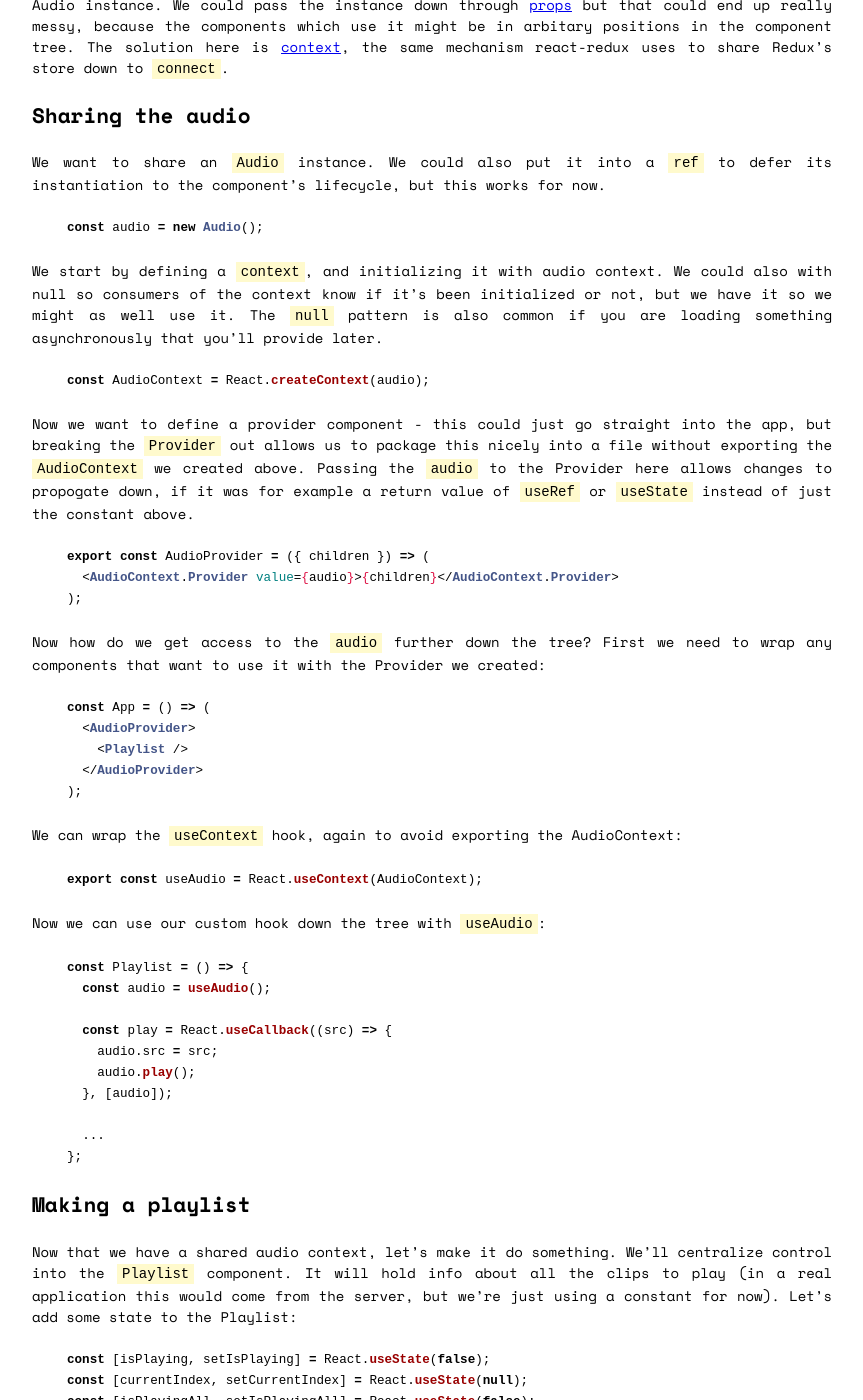
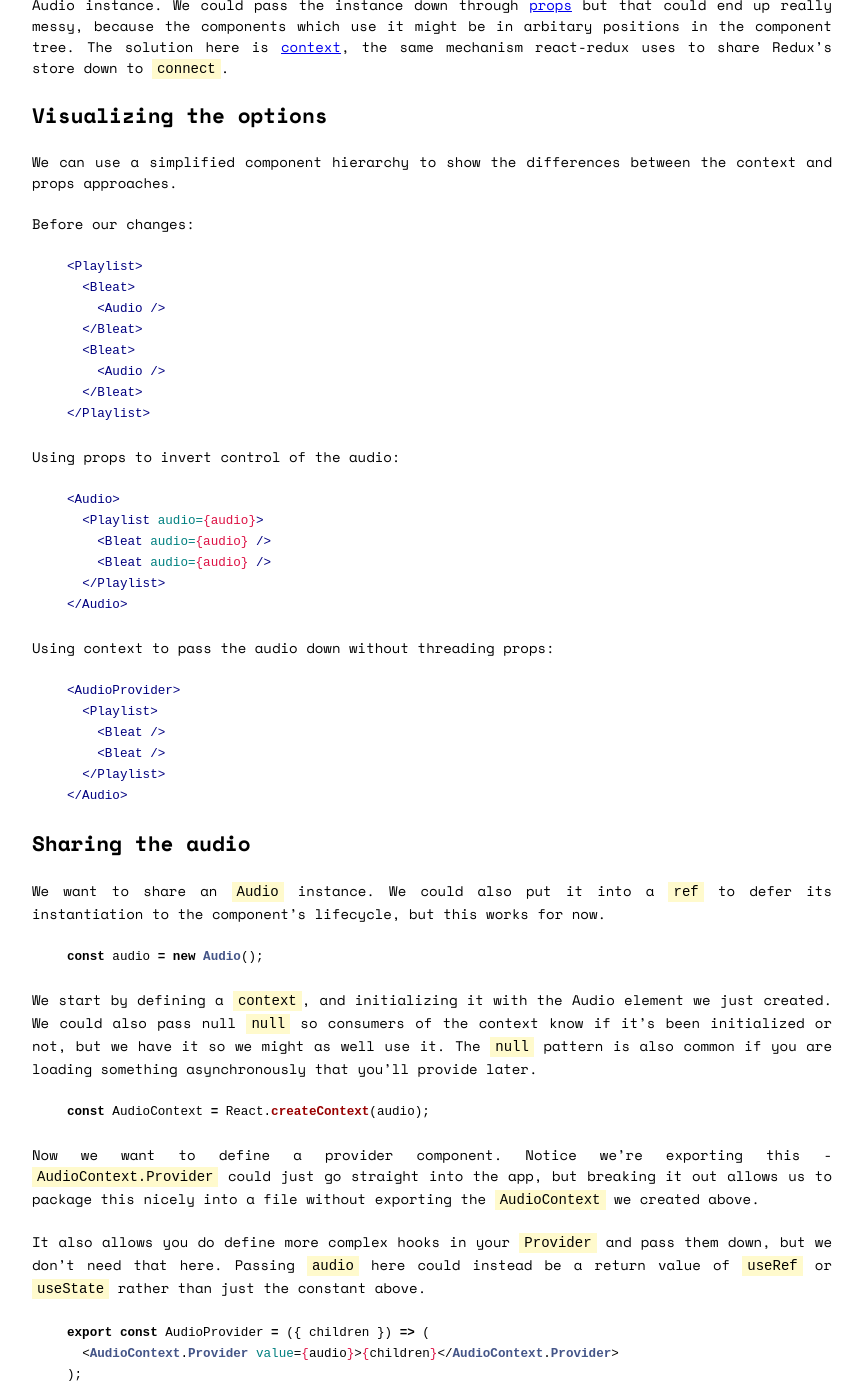
Before and after one commit to ecto/dotcom, a Jekyll site: the page built from _posts/2020-04-21-react-audio.md, in a window 1280 px wide and 1400 px high, scrolled down 1708 px. Shown: the whole window, without its empty margins (208-1071 px from the left). Built offline with Jekyll 4.4.1, drawn with Linux system fonts in a browser that asks for light colours; some of the changed text lies outside the part shown.

Commit message:
cleanup react post

````diff
--- a/_posts/2020-04-21-react-audio.md
+++ b/_posts/2020-04-21-react-audio.md
@@ -22,6 +22,45 @@ None of this is really necessary, especially just to share an Audio instance. Al
 
 When [inverting control](https://en.wikipedia.org/wiki/Inversion_of_control) of the Audio, this takes the form of putting the shared `Audio` component toward the top of the tree rather than the bottom, where each Bleat had its own Audio instance. We could pass the instance down through [props](https://reactjs.org/docs/components-and-props.html) but that could end up really messy, because the components which use it might be in arbitary positions in the component tree. The solution here is [context](https://reactjs.org/docs/context.html), the same mechanism react-redux uses to share Redux's store down to `connect`.
 
+## Visualizing the options
+
+We can use a simplified component hierarchy to show the differences between the context and props approaches.
+
+Before our changes:
+
+```xml
+<Playlist>
+  <Bleat>
+    <Audio />
+  </Bleat>
+  <Bleat>
+    <Audio />
+  </Bleat>
+</Playlist>
+```
+
+Using props to invert control of the audio:
+
+```xml
+<Audio>
+  <Playlist audio={audio}>
+    <Bleat audio={audio} />
+    <Bleat audio={audio} />
+  </Playlist>
+</Audio>
+```
+
+Using context to pass the audio down without threading props:
+
+```xml
+<AudioProvider>
+  <Playlist>
+    <Bleat />
+    <Bleat />
+  </Playlist>
+</Audio>
+```
+
 ## Sharing the audio
 
 We want to share an `Audio` instance. We could also put it into a `ref` to defer its instantiation to the component's lifecycle, but this works for now.
@@ -30,13 +69,15 @@ We want to share an `Audio` instance. We could also put it into a `ref` to defer
 const audio = new Audio();
 ```
 
-We start by defining a `context`, and initializing it with audio context. We could also with null so consumers of the context know if it's been initialized or not, but we have it so we might as well use it. The `null` pattern is also common if you are loading something asynchronously that you'll provide later.
+We start by defining a `context`, and initializing it with the Audio element we just created. We could also pass null `null` so consumers of the context know if it's been initialized or not, but we have it so we might as well use it. The `null` pattern is also common if you are loading something asynchronously that you'll provide later.
 
 ```jsx
 const AudioContext = React.createContext(audio);
 ```
 
-Now we want to define a provider component - this could just go straight into the app, but breaking the `Provider` out allows us to package this nicely into a file without exporting the `AudioContext` we created above. Passing the `audio` to the Provider here allows changes to propogate down, if it was for example a return value of `useRef` or `useState` instead of just the constant above.
+Now we want to define a provider component. Notice we're exporting this - `AudioContext.Provider` could just go straight into the app, but breaking it out allows us to package this nicely into a file without exporting the `AudioContext` we created above.
+
+It also allows you do define more complex hooks in your `Provider` and pass them down, but we don't need that here. Passing `audio` here could instead be a return value of `useRef` or `useState` rather than just the constant above.
 
 ```jsx
 export const AudioProvider = ({ children }) => (
@@ -131,3 +172,7 @@ The context + hooks approach has several advantages:
 4. the changes to the codebase are obvious - `useAudio` can't be much clearer in my opinion
 
 But the best part is that it's **fun**! Hooks are super simple to write, refactor, and abstract. And in my opinion frontend work is fun because you get to interact with it - audio adds on top of the visual part of that!
+
+### Thanks
+
+Thanks to [Dave](https://davekiss.com/) and [Dylan](https://dylanjpierce.com/) for helping proof read this post (my first in a couple years!) and to [YKYZ](https://ykyz.com) for allowing me to write about this work.
````
Also changed, not shown: other parts of _posts/2020-04-21-react-audio.md (+1 -1 lines).
